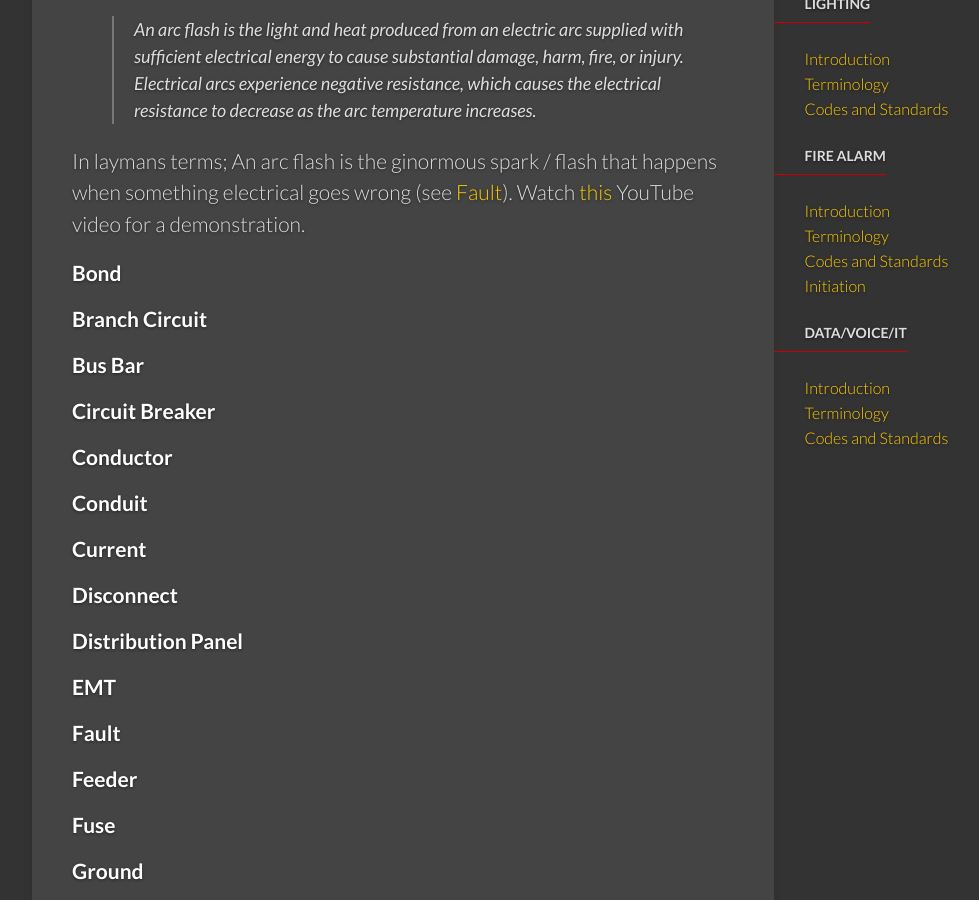
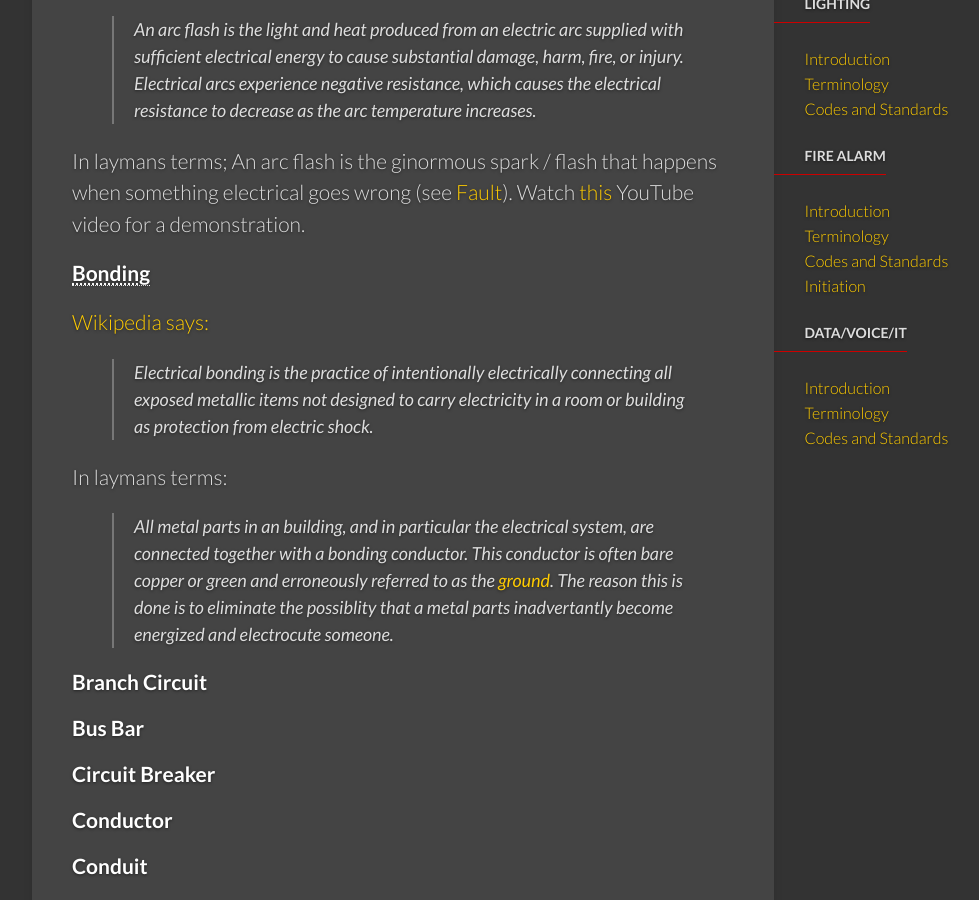
Before and after one commit to astallaert/astallaert.github.io, a Jekyll site: the page built from _ee/power-terminology.md, in a window 1280 px wide and 900 px high, scrolled down 309 px. Shown: the whole window, without its empty margins (139-1118 px from the left). Built offline with Jekyll 4.4.1, drawn with Linux system fonts in a browser that asks for light colours.

Commit message:
updated power definitions

```diff
--- a/_ee/power-terminology.md
+++ b/_ee/power-terminology.md
@@ -14,7 +14,13 @@ permalink: /ee/power-terminology/
 In laymans terms; An arc flash is the ginormous spark / flash that happens when something electrical goes wrong (see [Fault]({{ site.baseurl }}/ee/power-terminology/#fault)). Watch [this](http://goo.gl/KFDkxk) YouTube video for a demonstration.
 
 
-#### Bond
+#### Bonding
+[Wikipedia says:](en.wikipedia.org/wiki/Electrical_bonding)
+
+> Electrical bonding is the practice of intentionally electrically connecting all exposed metallic items not designed to carry electricity in a room or building as protection from electric shock.
+
+In laymans terms:
+> All metal parts in an building, and in particular the electrical system, are connected together with a bonding conductor. This conductor is often bare copper or green and erroneously referred to as the [ground]({{ site.baseurl }}/ee/power-terminology/#ground). The reason this is done is to eliminate the possiblity that a metal parts inadvertantly become energized and electrocute someone.
 
 #### Branch Circuit
 
@@ -85,5 +91,6 @@ term
 Lorem Ipsum...
 
 *[Arc Flash]: An arc flash is the ginormous spark / flash that happens when something electrical goes wrong.
+*[Bonding]: All metal parts in an building, and in particular the electrical system, are connected together with a bonding conductor. This conductor is often bare copper or green and erroneously referred to as the ground.
 *[CCT]: Circuit
 *[Ground Fault]: This is a ground fault
```
